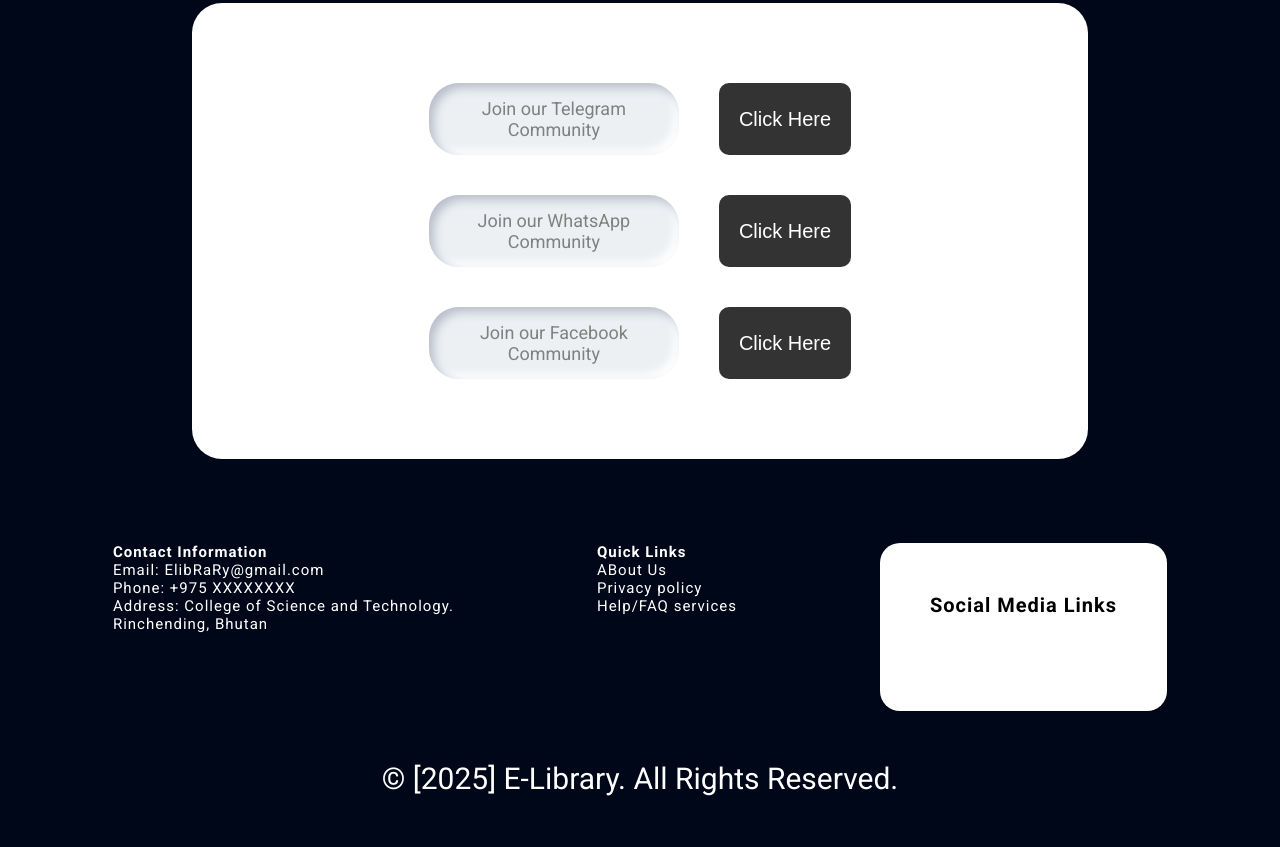
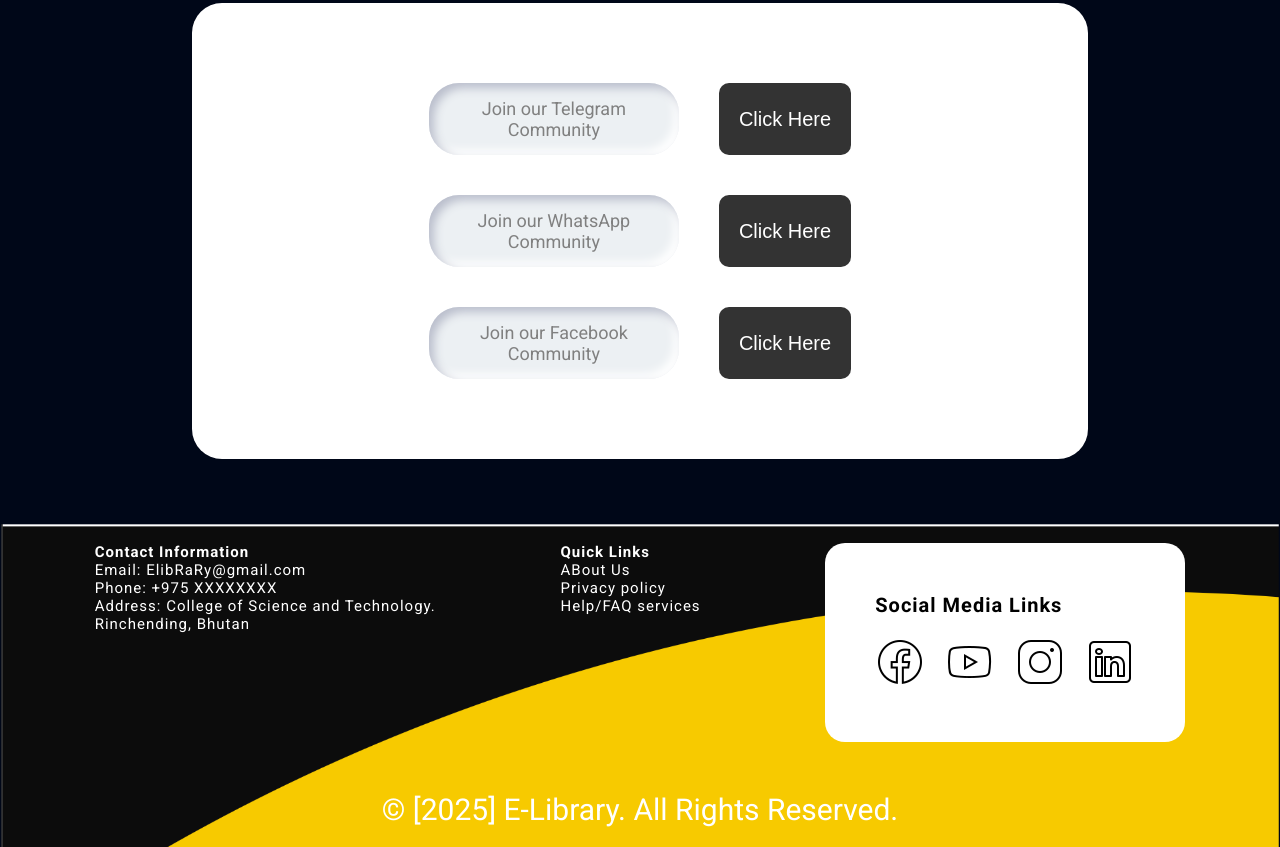
Before and after one commit to karma96-WT/E-Library, a plain HTML site: page contact.html in a window 1280 px wide. Shown: the part 1467-2314 px from the top of the page. Before the commit the page ends 2283 px from the top, so only its background shows below. Drawn offline with Linux system fonts and the light colour scheme; the site is published under a folder, as on GitHub Pages, so addresses that start at the root find nothing.

Commit message:
Update contact.html

```diff
--- a/contact.html
+++ b/contact.html
@@ -32,7 +32,7 @@
       .section {
         width: 100%;
         min-height: 100vh;
-        background: url(/image/pexels-pixabay-158827.jpg) center no-repeat;
+        background: url(image/pexels-pixabay-158827.jpg) center no-repeat;
         z-index: -1;
         background-size: cover;
         filter: brightness(100%);
@@ -581,7 +581,7 @@
       style="
         width: 100%;
         height: fit-content;
-        background: url(/image/footer.png);
+        background: url(image/footer.png);
         color: white;
         font-size: 20px;
         padding: 20px;
@@ -627,16 +627,16 @@
         <b>Social Media Links</b>
         <div style="display: flex; gap: 20px; margin-top: 20px">
           <a href="" class="footer-social-media-links-hover"
-            ><img src="/image/facebook.png" alt=""
+            ><img src="image/facebook.png" alt=""
           /></a>
           <a href="" class="footer-social-media-links-hover"
-            ><img src="/image/youtube.png" alt=""
+            ><img src="image/youtube.png" alt=""
           /></a>
           <a href="" class="footer-social-media-links-hover"
-            ><img src="/image/instagram.png" alt=""
+            ><img src="image/instagram.png" alt=""
           /></a>
           <a href="" class="footer-social-media-links-hover"
-            ><img src="/image/linkedin.png" alt=""
+            ><img src="image/linkedin.png" alt=""
           /></a>
         </div>
       </section>
```
